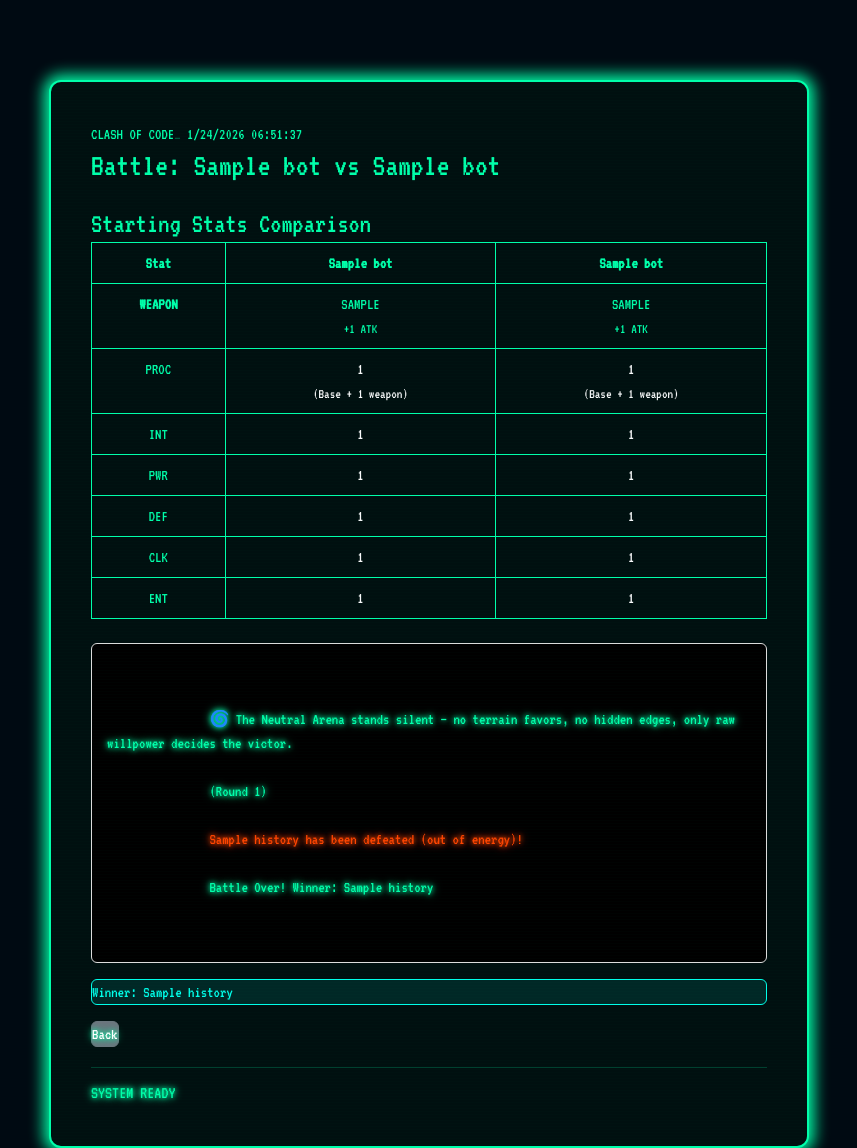
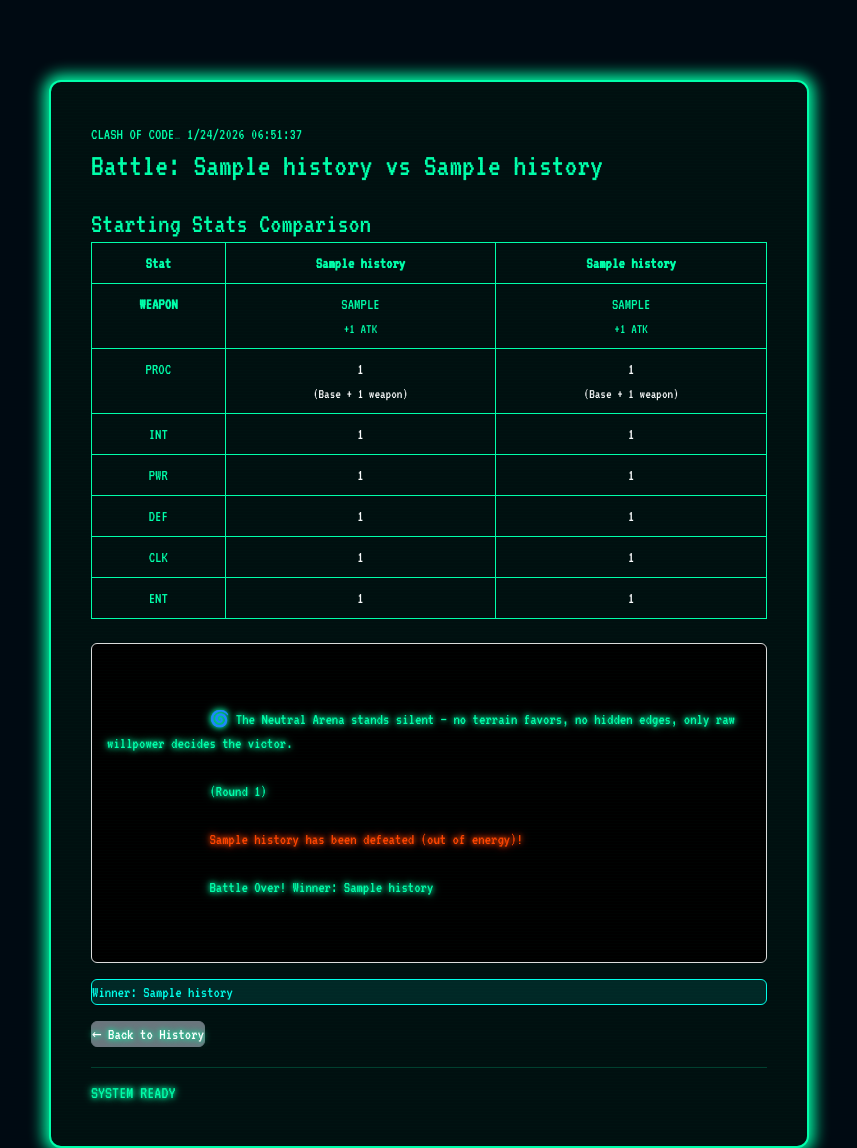
Before and after one commit to Alraya73awad/CSP1123_G06, a Flask app: page /history/1 in a window 1280 px wide. Shown: the whole page, without its empty margins (211-1068 px from the left). Run offline with Flask 3, Linux system fonts and the light colour scheme; the visitor is signed in with stand-in values (Sample User, id 1); tables that the repository leaves empty hold one stand-in row (values such as "Sample post").

Commit message:
History page fixes

```diff
--- a/app.py
+++ b/app.py
@@ -890,6 +890,8 @@ def combat_log(bot1_id, bot2_id):
     history = History(
         bot1_id=bot1.id,
         bot2_id=bot2.id,
+        user1_id=bot1.user_id,
+        user2_id=bot2.user_id,
         bot1_name=bot1.name,
         bot2_name=bot2.name,
         winner=winner_name,
@@ -934,7 +936,8 @@ def combat_log(bot1_id, bot2_id):
     xp_gained=xp_gained,
     levels_gained=levels_gained,
     seed=seed,
-    new_level=user.level if levels_gained else None
+    new_level=user.level if levels_gained else None,
+    is_replay = False
 )
 
 @app.route("/battle", methods=["GET", "POST"])
@@ -1012,15 +1015,12 @@ def apply_algorithm(bot):
 @app.route("/history")
 @login_required
 def history():
-    user = User.query.get(session["user_id"])
-
-    # Only show battles where the user's bots participated
-    user_bot_ids = [bot.id for bot in user.bots]
+    user_id = session["user_id"]
 
     battles = History.query.filter(
         or_(
-            History.bot1_id.in_(user_bot_ids),
-            History.bot2_id.in_(user_bot_ids)
+            History.user1_id == user_id,
+            History.user2_id == user_id
         )
     ).order_by(History.timestamp.desc()).all()
 
@@ -1029,16 +1029,10 @@ def history():
 @app.route("/history/<int:history_id>")
 @login_required
 def view_history(history_id):
-    user = User.query.get(session["user_id"])
+    user_id = session["user_id"]
     history = History.query.get_or_404(history_id)
 
-    # Check if user was involved in this battle
-    bot1 = Bot.query.get(history.bot1_id)
-    bot2 = Bot.query.get(history.bot2_id)
-
-    user_bot_ids = [bot.id for bot in user.bots]
-
-    if history.bot1_id not in user_bot_ids and history.bot2_id not in user_bot_ids:
+    if history.user1_id != user_id and history.user2_id != user_id:
         flash("You don't have permission to view this battle.", "danger")
         return redirect(url_for("history"))
 
@@ -1089,19 +1083,17 @@ def view_history(history_id):
         weapon_type=history.bot2_weapon_type
     )
 
-    result = full_battle(battleA, battleB)
+    result = full_battle(battleA, battleB, history.seed)
     winner = result["winner"]
     log = result["log"]
-    seed = result["seed"]
 
     return render_template(
         "combat_log.html",
         log=log,
         winner=winner,
-        bot1=bot1,
-        bot2=bot2,
         stats1=stats1,
         stats2=stats2,
+        history=history,
         is_replay=True
     )
 
--- a/models.py
+++ b/models.py
@@ -84,6 +84,9 @@ class History(db.Model):
 
     bot1_id = db.Column(db.Integer, db.ForeignKey("bots.id"), nullable=False)
     bot2_id = db.Column(db.Integer, db.ForeignKey("bots.id"), nullable=False)
+
+    user1_id = db.Column(db.Integer, db.ForeignKey("user.id"), nullable=False)
+    user2_id = db.Column(db.Integer, db.ForeignKey("user.id"), nullable=False)
 
     bot1_name = db.Column(db.String(50), nullable=False)
     bot2_name = db.Column(db.String(50), nullable=False)
--- a/templates/combat_log.html
+++ b/templates/combat_log.html
@@ -3,7 +3,11 @@
 {% block content %}
 <div>
 
-    <h2>Battle: {{ bot1.name }} vs {{ bot2.name }}</h2>
+    {% if is_replay %}
+        <h2>Battle: {{ history.bot1_name }} vs {{ history.bot2_name }}</h2>
+    {% else %}
+        <h2>Battle: {{ bot1.name }} vs {{ bot2.name }}</h2>
+    {% endif %}
 
     <h3 class="mt-4">Starting Stats Comparison</h3>
 
@@ -11,8 +15,13 @@
             <thead>
                 <tr>
                     <th>Stat</th>
-                    <th>{{ bot1.name }}</th>
-                    <th>{{ bot2.name }}</th>
+                    {% if is_replay %}
+                        <th>{{ history.bot1_name }}</th>
+                        <th>{{ history.bot2_name }}</th>
+                    {% else %}
+                        <th>{{ bot1.name }}</th>
+                        <th>{{ bot2.name }}</th>
+                    {% endif %}
                 </tr>
             </thead>
 
@@ -136,7 +145,11 @@
     </div>
     {% endif %}
 
-    <a href="{{ url_for('dashboard', bot_id=bot1.id) }}" class="btn btn-secondary mt-3">Back</a>
+    {% if is_replay %}
+        <a href="{{ url_for('history') }}" class="btn btn-secondary mt-3">← Back to History</a>
+    {% else %}
+        <a href="{{ url_for('dashboard', bot_id=bot1.id) }}" class="btn btn-secondary mt-3">← Back to Dashboard</a>
+    {% endif %}
 
 </div>
 {% endblock %}
```
